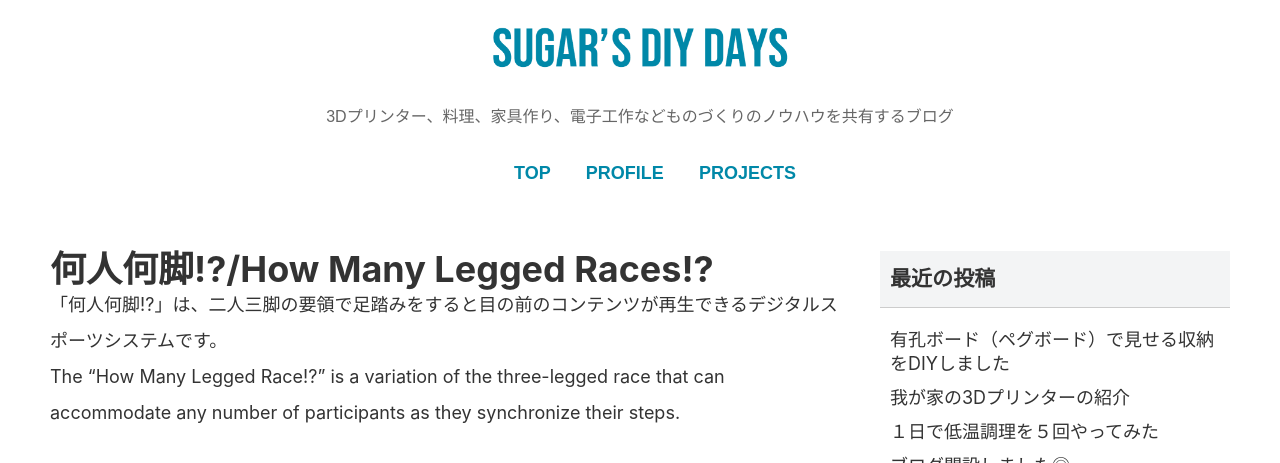
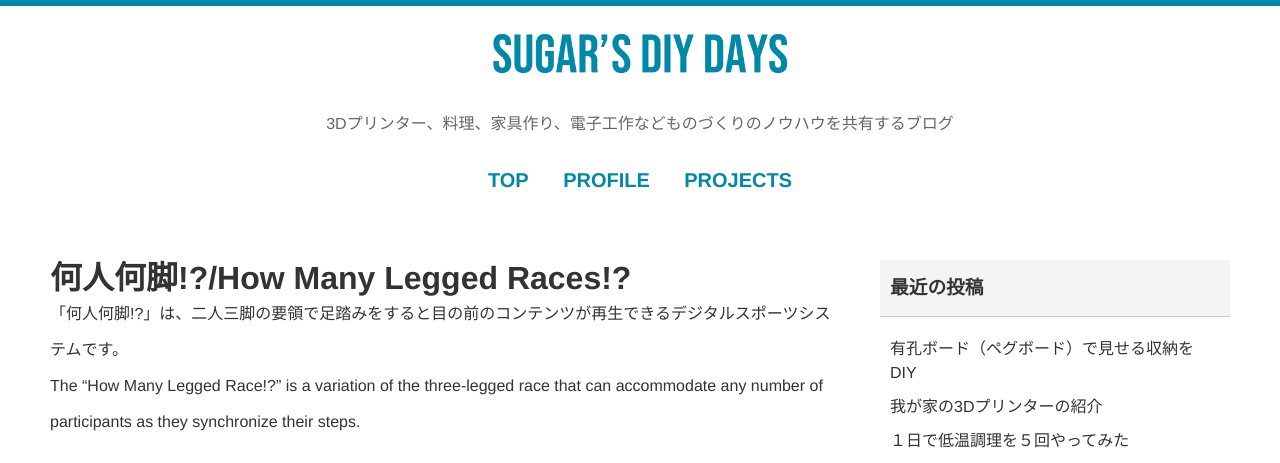
Before and after one commit to sugar0809/sugar0809.github.io, a Jekyll site: the page built from howmanyleggedrace.html, in a window 1280 px wide, cut to the strip 0-463 px from the top of the page. Built offline with Jekyll 4.4.1, drawn with Linux system fonts in a browser that asks for light colours; a script that is not in the unit is left out.

Commit message:
Adjust layout

```diff
--- a/_sass/_blog.scss
+++ b/_sass/_blog.scss
@@ -19,10 +19,11 @@
 }
 
 body {
+  border-top: 6px solid #0088a8;
   margin: 0;
-  font-size: 18px;
+  font-size: 16px;
   line-height: 36px;
-  font-family: -apple-system, BlinkMacSystemFont, "Helvetica Neue", "Segoe UI", Hiragino Kaku Gothic ProN, "ヒラギノ角ゴ ProN W3", Arial, "メイリオ", Meiryo, sans-serif;
+  font-family: "Helvetica Neue",Helvetica,Arial, YuGothic, 'Yu Gothic', 游ゴシック体, '游ゴシック', "ヒラギノ角ゴ ProN W3","Hiragino Kaku Gothic ProN","ヒラギノ角ゴ Pro W3","Hiragino Kaku Gothic Pro","メイリオ", Meiryo,"MS ゴシック","MS Gothic",sans-serif;//"游ゴシック体", -apple-system, BlinkMacSystemFont, "Helvetica Neue", "Segoe UI", Hiragino Kaku Gothic ProN, "ヒラギノ角ゴ ProN W3", Arial, "メイリオ", Meiryo, sans-serif;
   color: $font-color;
 }
 
@@ -62,7 +63,6 @@
 }
 
 .tagline {
-  font-family: "游ゴシック体", "Yu Gothic", "Hiragino Kaku Gothic Pro", "Meiryo", sans-serif;
   margin: 10px 0 20px;
   font-size: 16px;
   color: $font-color-light;
@@ -73,11 +73,15 @@
 }
 
 .navi-link {
-  font-family: "游ゴシック体", "Yu Gothic", "Hiragino Kaku Gothic Pro", "Meiryo", sans-serif;
   color: $link-color;
   text-decoration: none;
   margin-left: 30px;
   font-weight: bold;
+  font-size: 20px;
+}
+
+.navi-link:first-child {
+  margin-left: 0;
 }
 
 .content-in {
@@ -170,7 +174,7 @@
 }
 
 $post-li-image-width: 320px;
-$post-li-image-margin: 10px;
+$post-li-image-margin: 24px;
 $post-li-sp-left-width: 38%;
 
 .post-li-left {
@@ -216,7 +220,7 @@
 
 .post-li-date {
   text-align: right;
-  font-size: 13px;
+  font-size: 15px;
   line-height: 18px;
   margin-top: 20px;
   color: $gray-color;
@@ -224,7 +228,7 @@
 
 .post-li-summary {
   font-size: 14px;
-  line-height: 18px;
+  line-height: 25px;
   overflow-wrap: break-word;
 }
 
```
Also changed, not shown: _posts/2019-03-31-有孔ボード（ペグボード）で見せる収納をDIYしました.md (+4 -2 lines), 1 other file.
